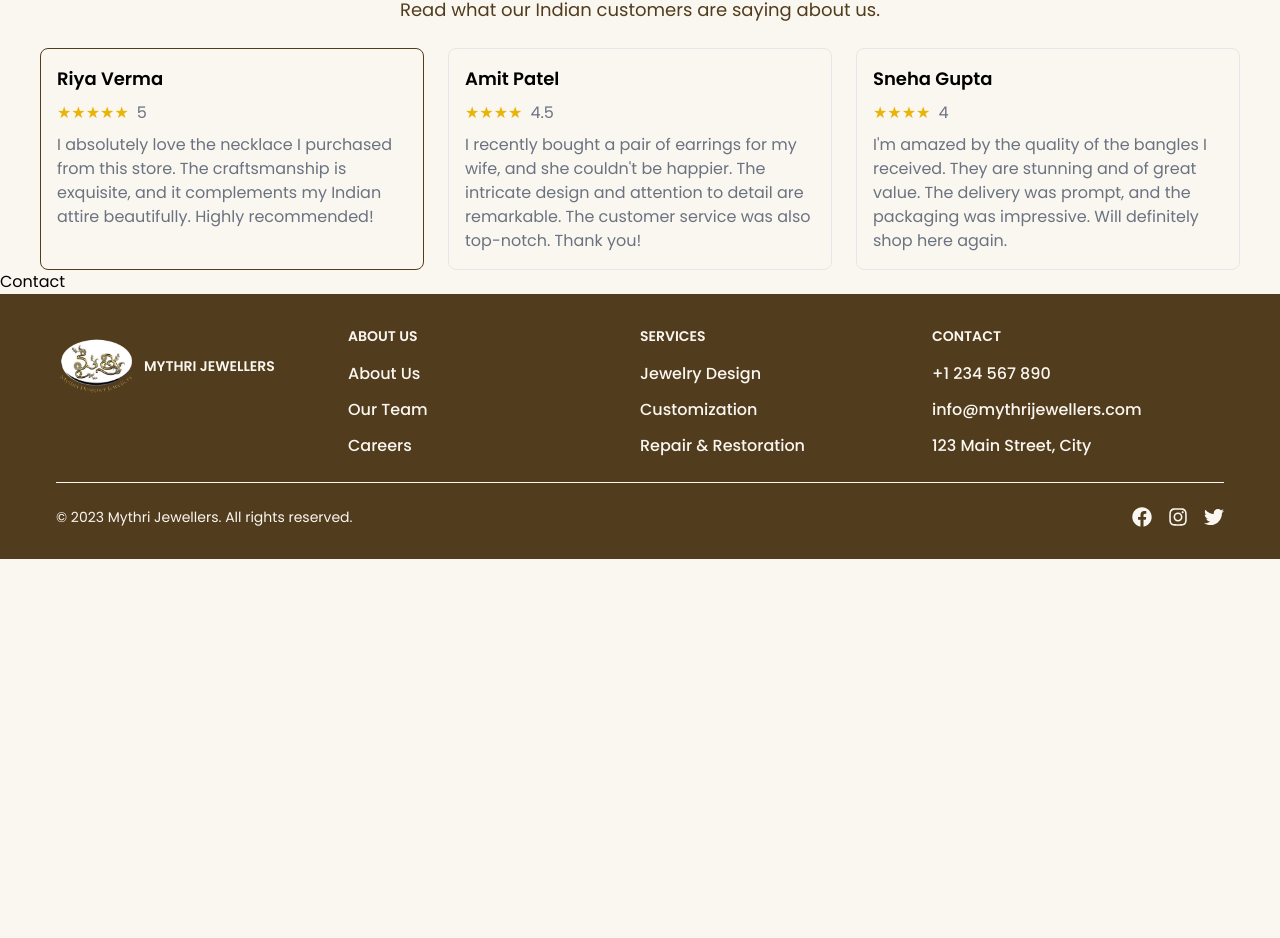
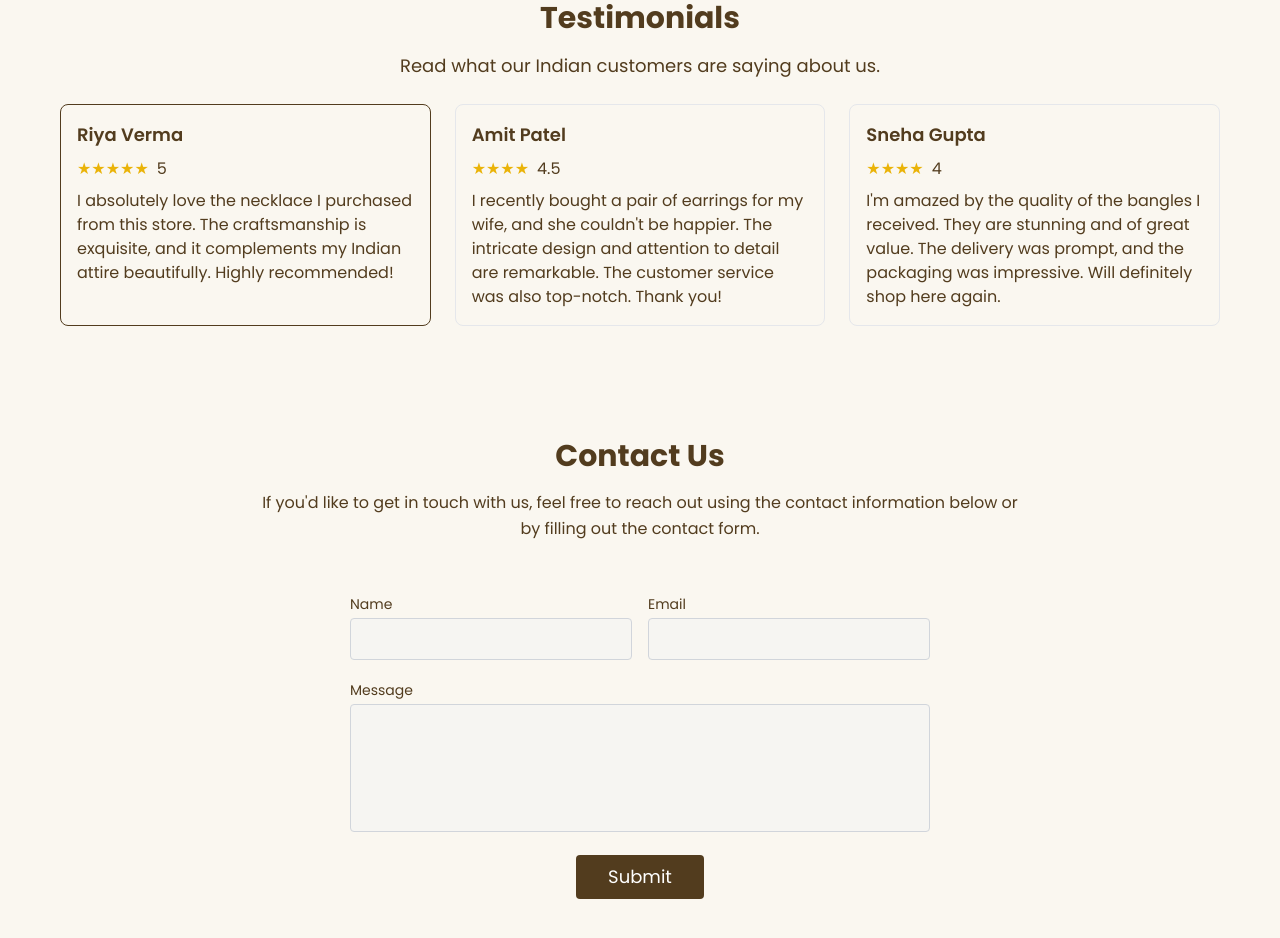
Before and after one commit to AlphaTechies/mythri-jewellers, a React (Vite) app in the folder client/: page / in a window 1280 px wide. Shown: the part 5679-6617 px from the top of the page. Before the commit the page ends 6238 px from the top, so only its background shows below. Built offline with nearby package versions, Linux system fonts and the light colour scheme.

Commit message:
contact section completed

```diff
--- a/client/package.json
+++ b/client/package.json
@@ -12,6 +12,7 @@
   "dependencies": {
     "@reduxjs/toolkit": "^1.9.5",
     "@splidejs/react-splide": "^0.7.12",
+    "axios": "^1.4.0",
     "lucide-react": "^0.248.0",
     "pure-react-carousel": "^1.30.1",
     "react": "^18.2.0",
--- a/client/src/components/Contact.jsx
+++ b/client/src/components/Contact.jsx
@@ -1,9 +1,128 @@
-import React from 'react'
+import React, { useState } from "react";
+import axios from "axios";
 
 const Contact = () => {
+  const [formData, setFormData] = useState({
+    name: "",
+    email: "",
+    message: "",
+  });
+
+  const handleInputChange = (e) => {
+    setFormData((prevData) => ({
+      ...prevData,
+      [e.target.name]: e.target.value,
+    }));
+  };
+
+  const handleSubmit = async (e) => {
+    console.log(formData);
+    e.preventDefault();
+    try {
+      const res = await axios.post("http://localhost:5000/mail", formData);
+      if (res.status === 200) {
+        console.log("Email sent successfully!");
+        setFormData({
+          name: "",
+          email: "",
+          message: "",
+        });
+      }
+    } catch (error) {
+      console.error("Failed to send email", error.message);
+    }
+  };
   return (
-    <div>Contact</div>
-  )
-}
+    <section id="contact" className="text-primary body-font relative">
+      <div className="container px-5 py-14 mx-auto">
+        <div className="flex flex-col text-center w-full mb-12">
+          <h1 className="sm:text-3xl text-2xl font-bold title-font mb-4 text-primary">
+            Contact Us
+          </h1>
+          <p className="lg:w-2/3 mx-auto leading-relaxed text-base">
+            If you&apos;d like to get in touch with us, feel free to reach out
+            using the contact information below or by filling out the contact
+            form.
+          </p>
+        </div>
+        <div className="lg:w-1/2 md:w-2/3 mx-auto">
+          <form
+            onSubmit={handleSubmit}
+            className="flex flex-wrap -m-2"
+            action="#"
+          >
+            <div className="p-2 w-1/2">
+              <div className="relative">
+                <label
+                  htmlFor="name"
+                  className="leading-7 text-sm text-primary"
+                >
+                  Name
+                </label>
+                <input
+                  type="text"
+                  id="name"
+                  name="name"
+                  value={formData.name}
+                  onChange={handleInputChange}
+                  className="w-full bg-gray-100 bg-opacity-50 rounded border border-gray-300 focus:border-primary focus:bg-white focus:ring-2 focus:ring-primary text-base outline-none text-secondary py-1 px-3 leading-8 transition-colors duration-200 ease-in-out"
+                />
+              </div>
+            </div>
+            <div className="p-2 w-1/2">
+              <div className="relative">
+                <label
+                  htmlFor="email"
+                  className="leading-7 text-sm text-primary"
+                >
+                  Email
+                </label>
+                <input
+                  type="email"
+                  id="email"
+                  name="email"
+                  value={formData.email}
+                  onChange={handleInputChange}
+                  className="w-full bg-gray-100 bg-opacity-50 rounded border border-gray-300 focus:border-primary focus:bg-white focus:ring-2 focus:ring-primary text-base outline-none text-secondary py-1 px-3 leading-8 transition-colors duration-200 ease-in-out"
+                />
+              </div>
+            </div>
+            <div className="p-2 w-full">
+              <div className="relative">
+                <label
+                  htmlFor="message"
+                  className="leading-7 text-sm text-primary"
+                >
+                  Message
+                </label>
+                <textarea
+                  id="message"
+                  name="message"
+                  value={formData.message}
+                  onChange={handleInputChange}
+                  className="w-full bg-gray-100 bg-opacity-50 rounded border border-gray-300 focus:border-primary focus:bg-white focus:ring-2 focus:ring-primary h-32 text-base outline-none text-secondary py-1 px-3 resize-none leading-6 transition-colors duration-200 ease-in-out"
+                ></textarea>
+              </div>
+            </div>
+            <div className="p-2 w-full">
+              <button className="flex mx-auto text-white bg-primary border-0 py-2 px-8 focus:outline-none rounded text-lg">
+                Submit
+              </button>
+            </div>
+            <div className="p-2 w-full pt-8 mt-8 border-t border-primary text-center">
+              <a className="text-primary">admin@mythrijewellers.net</a>
+              <p>+91 67563 45834</p>
+              <p className="leading-normal my-5">
+                VVIT College Rd, Namburu,
+                <br />
+                Andhra Pradesh 522508, India
+              </p>
+            </div>
+          </form>
+        </div>
+      </div>
+    </section>
+  );
+};
 
-export default Contact
+export default Contact;
--- a/client/src/components/Testimonials.jsx
+++ b/client/src/components/Testimonials.jsx
@@ -32,7 +32,7 @@
   };
 
   return (
-    <div className="mx-3 md:mx-10 mt-6">
+    <div className="mx-3 md:mx-10 px-5 py-14">
       <div className="text-center">
         <h2 className="text-3xl font-bold text-primary mb-4">Testimonials</h2>
         <p className="text-lg text-primary">
@@ -48,14 +48,16 @@
             }`}
             onClick={() => handleTestimonialChange(testimonial)}
           >
-            <p className="text-lg font-semibold">{testimonial.name}</p>
+            <p className="text-lg text-primary font-semibold">
+              {testimonial.name}
+            </p>
             <div className="flex items-center mt-2">
               <p className="text-yellow-500">
                 {"★".repeat(testimonial.rating)}
               </p>
-              <p className="text-gray-500 ml-2">{testimonial.rating}</p>
+              <p className="text-primary ml-2">{testimonial.rating}</p>
             </div>
-            <p className="text-gray-500 mt-2">{testimonial.comment}</p>
+            <p className="text-primary mt-2">{testimonial.comment}</p>
           </div>
         ))}
       </div>
--- a/client/src/components/Trending.jsx
+++ b/client/src/components/Trending.jsx
@@ -41,7 +41,13 @@
             >
               {product.name}
             </p>
-            <p className="text-sm text-gray-500">{product.price}</p>
+            <p
+              className={`text-center text-lg font-semibold ${
+                selectedProduct === product ? "text-primary" : "text-secondary"
+              }`}
+            >
+              {product.price}
+            </p>
           </div>
         ))}
       </div>
```
Also changed, not shown: 1 other file (tests, documents, lock files or other folders).
